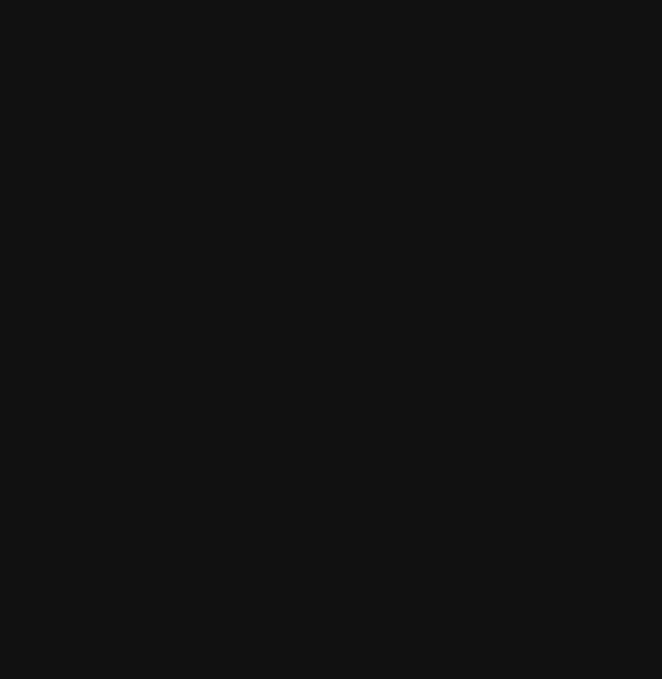
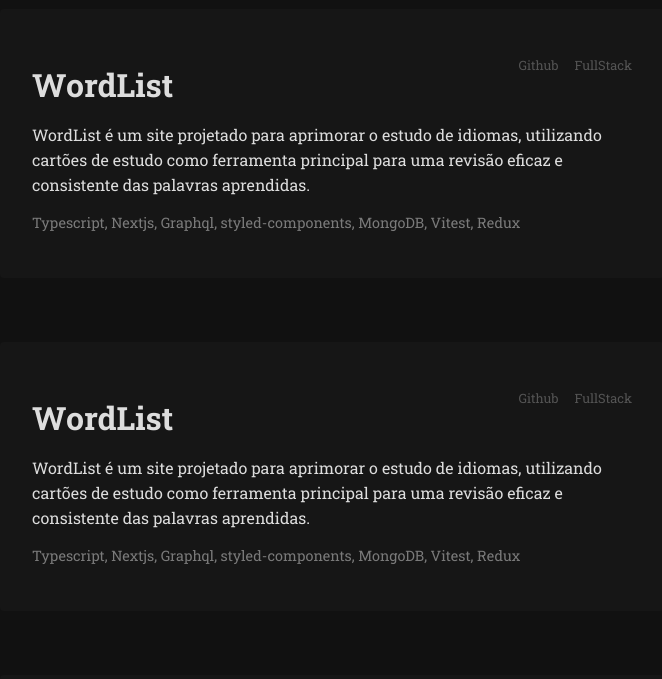
Before and after one commit to Rafael-Cesario/Portfolio, a Next.js app: page / in a window 1280 px wide. Shown: the part 1441-2120 px from the top of the page, without its empty margins (308-970 px from the left). Before the commit the page ends 1362 px from the top, so only its background shows below. Built offline with nearby package versions, Linux system fonts and the light colour scheme.

Commit message:
[ Feat ] Projects container

```diff
--- a/src/app/page.tsx
+++ b/src/app/page.tsx
@@ -1,6 +1,7 @@
 import { Header } from "@/components/header";
 import { Introduction } from "@/components/introduction";
 import { ProjectsAbout } from "@/components/projects-about";
+import { ProjectContainer } from "@/components/projects-container";
 
 const Home = () => {
 	return (
@@ -8,6 +9,7 @@
 			<Header />
 			<Introduction />
 			<ProjectsAbout />
+			<ProjectContainer />
 		</>
 	);
 };
--- /dev/null
+++ b/src/components/projects-container.tsx
@@ -0,0 +1,30 @@
+import { StyledProjectsContainer } from "@/styles/styled-projects-container";
+import { projects } from "@/lib/projects-data";
+import Link from "next/link";
+
+export const ProjectContainer = () => {
+	return (
+		<StyledProjectsContainer>
+			{projects.map(({ name, description, stack, github, tag }) => (
+				<div className="project" key={name}>
+					<h1 className="name">{name}</h1>
+
+					<div className="side">
+						<Link href={github} target="_blank">
+							Github
+						</Link>
+
+						<span className="tag">{tag}</span>
+					</div>
+
+					<p className="description">{description}</p>
+					<p className="stack">{stack}</p>
+				</div>
+			))}
+
+			<Link href="https://github.com/Rafael-Cesario" target="_blank" className="link">
+				Você pode encontrar mais projetos no meu github, só clicar aqui e eu te levo para lá.
+			</Link>
+		</StyledProjectsContainer>
+	);
+};
--- /dev/null
+++ b/src/lib/projects-data.tsx
@@ -0,0 +1,58 @@
+interface IProject {
+	name: string;
+	description: string;
+	stack: string;
+	github: string;
+	tag: string;
+}
+
+export const projects: IProject[] = [
+	{
+		name: "WordList",
+		description:
+			"WordList é um site projetado para aprimorar o estudo de idiomas, utilizando cartões de estudo como ferramenta principal para uma revisão eficaz e consistente das palavras aprendidas.",
+		stack: "Typescript, Nextjs, Graphql, styled-components, MongoDB, Vitest, Redux",
+		github: "https://github.com/Rafael-Cesario/WordList",
+		tag: "FullStack",
+	},
+	{
+		name: "WordList",
+		description:
+			"WordList é um site projetado para aprimorar o estudo de idiomas, utilizando cartões de estudo como ferramenta principal para uma revisão eficaz e consistente das palavras aprendidas.",
+		stack: "Typescript, Nextjs, Graphql, styled-components, MongoDB, Vitest, Redux",
+		github: "https://github.com/Rafael-Cesario/WordList",
+		tag: "FullStack",
+	},
+	{
+		name: "WordList",
+		description:
+			"WordList é um site projetado para aprimorar o estudo de idiomas, utilizando cartões de estudo como ferramenta principal para uma revisão eficaz e consistente das palavras aprendidas.",
+		stack: "Typescript, Nextjs, Graphql, styled-components, MongoDB, Vitest, Redux",
+		github: "https://github.com/Rafael-Cesario/WordList",
+		tag: "FullStack",
+	},
+	{
+		name: "WordList",
+		description:
+			"WordList é um site projetado para aprimorar o estudo de idiomas, utilizando cartões de estudo como ferramenta principal para uma revisão eficaz e consistente das palavras aprendidas.",
+		stack: "Typescript, Nextjs, Graphql, styled-components, MongoDB, Vitest, Redux",
+		github: "https://github.com/Rafael-Cesario/WordList",
+		tag: "FullStack",
+	},
+	{
+		name: "WordList",
+		description:
+			"WordList é um site projetado para aprimorar o estudo de idiomas, utilizando cartões de estudo como ferramenta principal para uma revisão eficaz e consistente das palavras aprendidas.",
+		stack: "Typescript, Nextjs, Graphql, styled-components, MongoDB, Vitest, Redux",
+		github: "https://github.com/Rafael-Cesario/WordList",
+		tag: "FullStack",
+	},
+	{
+		name: "WordList",
+		description:
+			"WordList é um site projetado para aprimorar o estudo de idiomas, utilizando cartões de estudo como ferramenta principal para uma revisão eficaz e consistente das palavras aprendidas.",
+		stack: "Typescript, Nextjs, Graphql, styled-components, MongoDB, Vitest, Redux",
+		github: "https://github.com/Rafael-Cesario/WordList",
+		tag: "FullStack",
+	},
+];
--- /dev/null
+++ b/src/styles/styled-projects-container.tsx
@@ -0,0 +1,63 @@
+"use client";
+import styled from "styled-components";
+import { Theme } from "./Theme";
+
+export const StyledProjectsContainer = styled.div`
+	display: flex;
+	flex-wrap: wrap;
+	justify-content: center;
+	margin: 4rem 2rem;
+
+	.project {
+		max-width: 600px;
+		margin: 2rem;
+		padding: 2rem;
+		background-color: ${Theme.container + "50"};
+		border-radius: ${Theme.borderRadius};
+		position: relative;
+
+		.name {
+			margin-bottom: 1rem;
+		}
+
+		.side {
+			display: flex;
+			position: absolute;
+			margin: 3rem 2rem;
+			top: 0;
+			right: 0;
+			font-size: 0.8rem;
+			color: ${Theme.text + "50"};
+
+			.tag {
+				margin-left: 1rem;
+			}
+		}
+
+		.description {
+			margin: 1rem 0;
+			line-height: 25px;
+		}
+
+		.stack {
+			font-size: 0.9rem;
+			color: ${Theme.text + "80"};
+		}
+	}
+
+	.link,
+	a {
+		color: ${Theme.text + "50"};
+		text-decoration: none;
+
+		&:hover {
+			color: ${Theme.textPrimary};
+		}
+	}
+
+	.link {
+		margin: 4rem;
+		max-width: 400px;
+		text-align: center;
+	}
+`;
```
